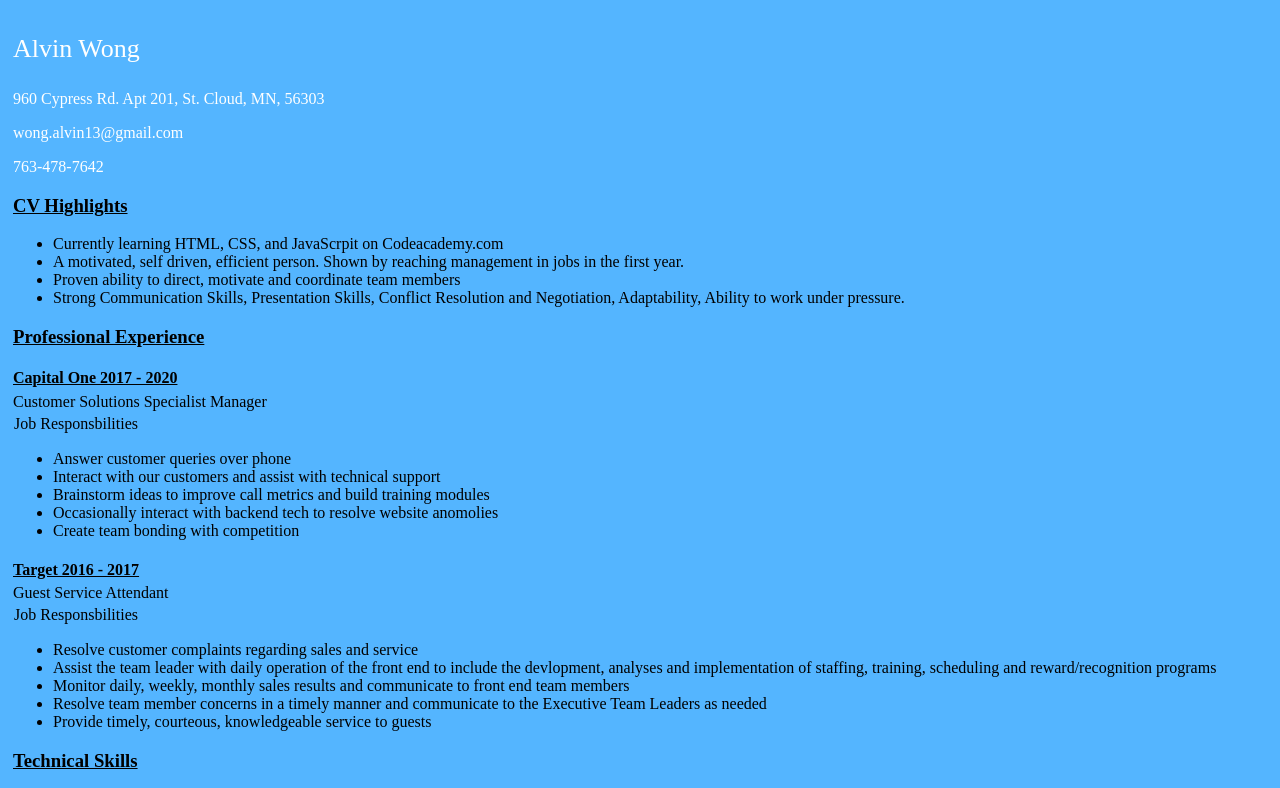
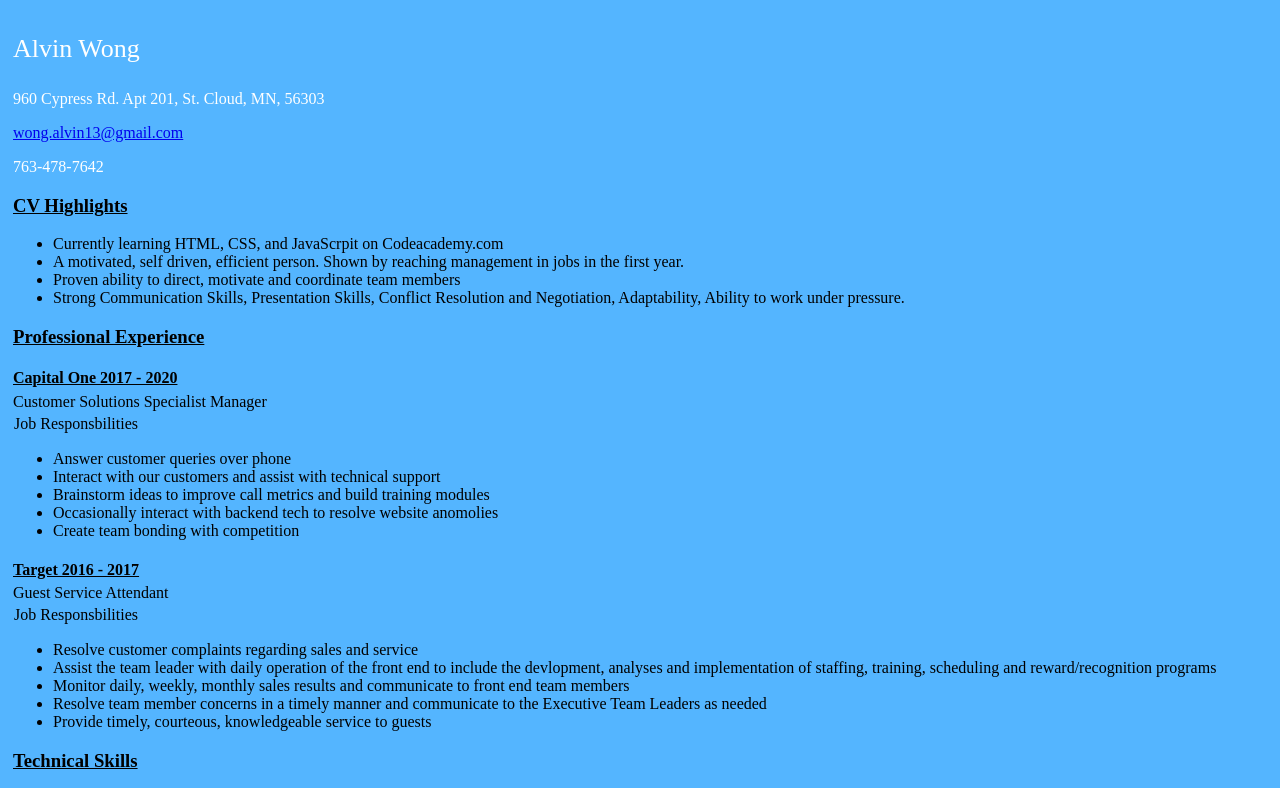
Before and after one commit to AlvinWong13/alvinwong13.github.io, a plain HTML site: page index.html in a window 1280 px wide. Shown: the top 788 px of the page. Drawn offline with Linux system fonts and the light colour scheme.

Commit message:
Update index.html

```diff
--- a/index.html
+++ b/index.html
@@ -8,7 +8,7 @@
      <div class="right">
         <p id="name">Alvin Wong</p>
         <p id="address">960 Cypress Rd. Apt 201, St. Cloud, MN, 56303</p>
-        <a href="mailto:wong.alvin13@gmail.com" target="_blank"></a><p id="email">wong.alvin13@gmail.com</p></a>
+        <a href="mailto:wong.alvin13@gmail.com" target ="_blank">wong.alvin13@gmail.com</a>
         <p id="contact">763-478-7642</p>
  <!-- I am really excited to learn more about coding! -->
             <h3>CV Highlights</h3>
```
